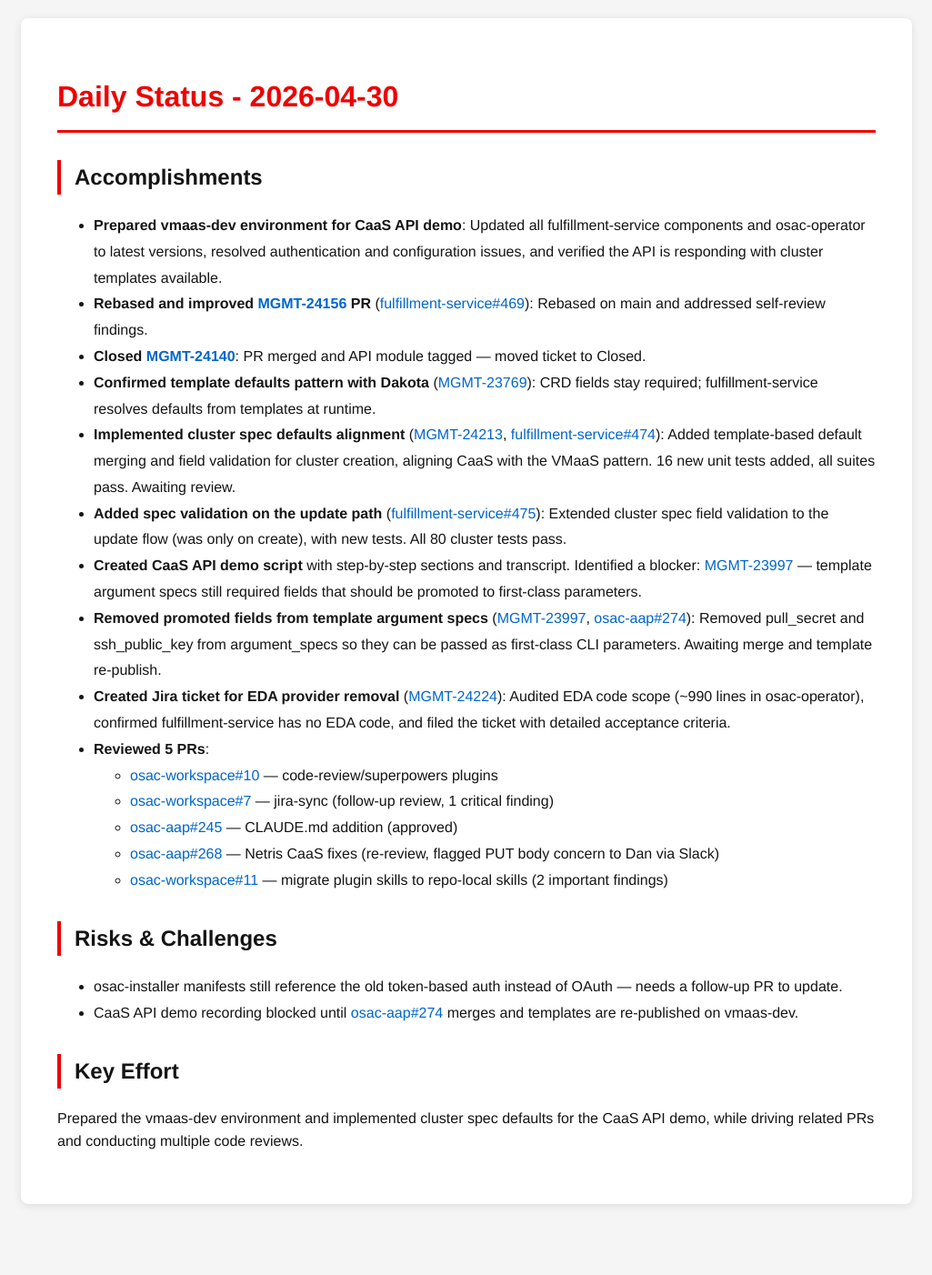
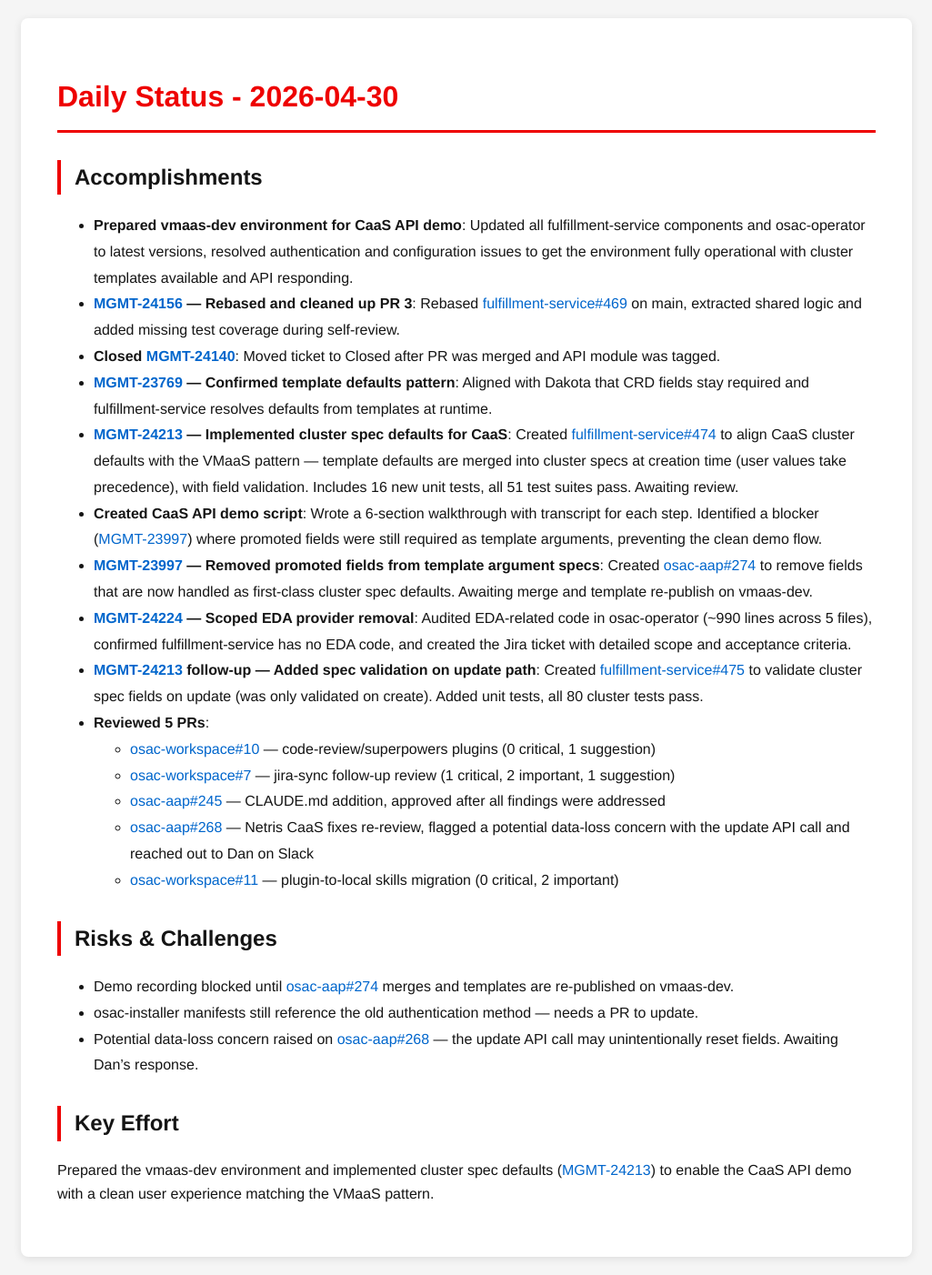
Before and after one commit to tzvatot/daily-status, a Jekyll site: the page built from 2026-04-30.md, in a window 1280 px wide. Shown: the whole page at 91% size, without its empty margins (127-1152 px from the left). Built offline with Jekyll 4.4.1, drawn with Linux system fonts in a browser that asks for light colours; before the commit the page ends 1344 px from its top, so only the background shows below that.

Commit message:
Daily status update - 2026-04-30

```diff
--- a/2026-04-30.md
+++ b/2026-04-30.md
@@ -8,27 +8,28 @@ date: 2026-04-30
 
 ## Accomplishments
 
-- **Prepared vmaas-dev environment for CaaS API demo**: Updated all fulfillment-service components and osac-operator to latest versions, resolved authentication and configuration issues, and verified the API is responding with cluster templates available.
-- **Rebased and improved [MGMT-24156](https://issues.redhat.com/browse/MGMT-24156) PR** ([fulfillment-service#469](https://github.com/osac-project/fulfillment-service/pull/469)): Rebased on main and addressed self-review findings.
-- **Closed [MGMT-24140](https://issues.redhat.com/browse/MGMT-24140)**: PR merged and API module tagged — moved ticket to Closed.
-- **Confirmed template defaults pattern with Dakota** ([MGMT-23769](https://issues.redhat.com/browse/MGMT-23769)): CRD fields stay required; fulfillment-service resolves defaults from templates at runtime.
-- **Implemented cluster spec defaults alignment** ([MGMT-24213](https://issues.redhat.com/browse/MGMT-24213), [fulfillment-service#474](https://github.com/osac-project/fulfillment-service/pull/474)): Added template-based default merging and field validation for cluster creation, aligning CaaS with the VMaaS pattern. 16 new unit tests added, all suites pass. Awaiting review.
-- **Added spec validation on the update path** ([fulfillment-service#475](https://github.com/osac-project/fulfillment-service/pull/475)): Extended cluster spec field validation to the update flow (was only on create), with new tests. All 80 cluster tests pass.
-- **Created CaaS API demo script** with step-by-step sections and transcript. Identified a blocker: [MGMT-23997](https://issues.redhat.com/browse/MGMT-23997) — template argument specs still required fields that should be promoted to first-class parameters.
-- **Removed promoted fields from template argument specs** ([MGMT-23997](https://issues.redhat.com/browse/MGMT-23997), [osac-aap#274](https://github.com/osac-project/osac-aap/pull/274)): Removed pull_secret and ssh_public_key from argument_specs so they can be passed as first-class CLI parameters. Awaiting merge and template re-publish.
-- **Created Jira ticket for EDA provider removal** ([MGMT-24224](https://issues.redhat.com/browse/MGMT-24224)): Audited EDA code scope (~990 lines in osac-operator), confirmed fulfillment-service has no EDA code, and filed the ticket with detailed acceptance criteria.
+- **Prepared vmaas-dev environment for CaaS API demo**: Updated all fulfillment-service components and osac-operator to latest versions, resolved authentication and configuration issues to get the environment fully operational with cluster templates available and API responding.
+- **[MGMT-24156](https://issues.redhat.com/browse/MGMT-24156) — Rebased and cleaned up PR 3**: Rebased [fulfillment-service#469](https://github.com/osac-project/fulfillment-service/pull/469) on main, extracted shared logic and added missing test coverage during self-review.
+- **Closed [MGMT-24140](https://issues.redhat.com/browse/MGMT-24140)**: Moved ticket to Closed after PR was merged and API module was tagged.
+- **[MGMT-23769](https://issues.redhat.com/browse/MGMT-23769) — Confirmed template defaults pattern**: Aligned with Dakota that CRD fields stay required and fulfillment-service resolves defaults from templates at runtime.
+- **[MGMT-24213](https://issues.redhat.com/browse/MGMT-24213) — Implemented cluster spec defaults for CaaS**: Created [fulfillment-service#474](https://github.com/osac-project/fulfillment-service/pull/474) to align CaaS cluster defaults with the VMaaS pattern — template defaults are merged into cluster specs at creation time (user values take precedence), with field validation. Includes 16 new unit tests, all 51 test suites pass. Awaiting review.
+- **Created CaaS API demo script**: Wrote a 6-section walkthrough with transcript for each step. Identified a blocker ([MGMT-23997](https://issues.redhat.com/browse/MGMT-23997)) where promoted fields were still required as template arguments, preventing the clean demo flow.
+- **[MGMT-23997](https://issues.redhat.com/browse/MGMT-23997) — Removed promoted fields from template argument specs**: Created [osac-aap#274](https://github.com/osac-project/osac-aap/pull/274) to remove fields that are now handled as first-class cluster spec defaults. Awaiting merge and template re-publish on vmaas-dev.
+- **[MGMT-24224](https://issues.redhat.com/browse/MGMT-24224) — Scoped EDA provider removal**: Audited EDA-related code in osac-operator (~990 lines across 5 files), confirmed fulfillment-service has no EDA code, and created the Jira ticket with detailed scope and acceptance criteria.
+- **[MGMT-24213](https://issues.redhat.com/browse/MGMT-24213) follow-up — Added spec validation on update path**: Created [fulfillment-service#475](https://github.com/osac-project/fulfillment-service/pull/475) to validate cluster spec fields on update (was only validated on create). Added unit tests, all 80 cluster tests pass.
 - **Reviewed 5 PRs**:
-  - [osac-workspace#10](https://github.com/osac-project/osac-workspace/pull/10) — code-review/superpowers plugins
-  - [osac-workspace#7](https://github.com/osac-project/osac-workspace/pull/7) — jira-sync (follow-up review, 1 critical finding)
-  - [osac-aap#245](https://github.com/osac-project/osac-aap/pull/245) — CLAUDE.md addition (approved)
-  - [osac-aap#268](https://github.com/osac-project/osac-aap/pull/268) — Netris CaaS fixes (re-review, flagged PUT body concern to Dan via Slack)
-  - [osac-workspace#11](https://github.com/osac-project/osac-workspace/pull/11) — migrate plugin skills to repo-local skills (2 important findings)
+  - [osac-workspace#10](https://github.com/osac-project/osac-workspace/pull/10) — code-review/superpowers plugins (0 critical, 1 suggestion)
+  - [osac-workspace#7](https://github.com/osac-project/osac-workspace/pull/7) — jira-sync follow-up review (1 critical, 2 important, 1 suggestion)
+  - [osac-aap#245](https://github.com/osac-project/osac-aap/pull/245) — CLAUDE.md addition, approved after all findings were addressed
+  - [osac-aap#268](https://github.com/osac-project/osac-aap/pull/268) — Netris CaaS fixes re-review, flagged a potential data-loss concern with the update API call and reached out to Dan on Slack
+  - [osac-workspace#11](https://github.com/osac-project/osac-workspace/pull/11) — plugin-to-local skills migration (0 critical, 2 important)
 
 ## Risks & Challenges
 
-- osac-installer manifests still reference the old token-based auth instead of OAuth — needs a follow-up PR to update.
-- CaaS API demo recording blocked until [osac-aap#274](https://github.com/osac-project/osac-aap/pull/274) merges and templates are re-published on vmaas-dev.
+- Demo recording blocked until [osac-aap#274](https://github.com/osac-project/osac-aap/pull/274) merges and templates are re-published on vmaas-dev.
+- osac-installer manifests still reference the old authentication method — needs a PR to update.
+- Potential data-loss concern raised on [osac-aap#268](https://github.com/osac-project/osac-aap/pull/268) — the update API call may unintentionally reset fields. Awaiting Dan's response.
 
 ## Key Effort
 
-Prepared the vmaas-dev environment and implemented cluster spec defaults for the CaaS API demo, while driving related PRs and conducting multiple code reviews.
+Prepared the vmaas-dev environment and implemented cluster spec defaults ([MGMT-24213](https://issues.redhat.com/browse/MGMT-24213)) to enable the CaaS API demo with a clean user experience matching the VMaaS pattern.
```
